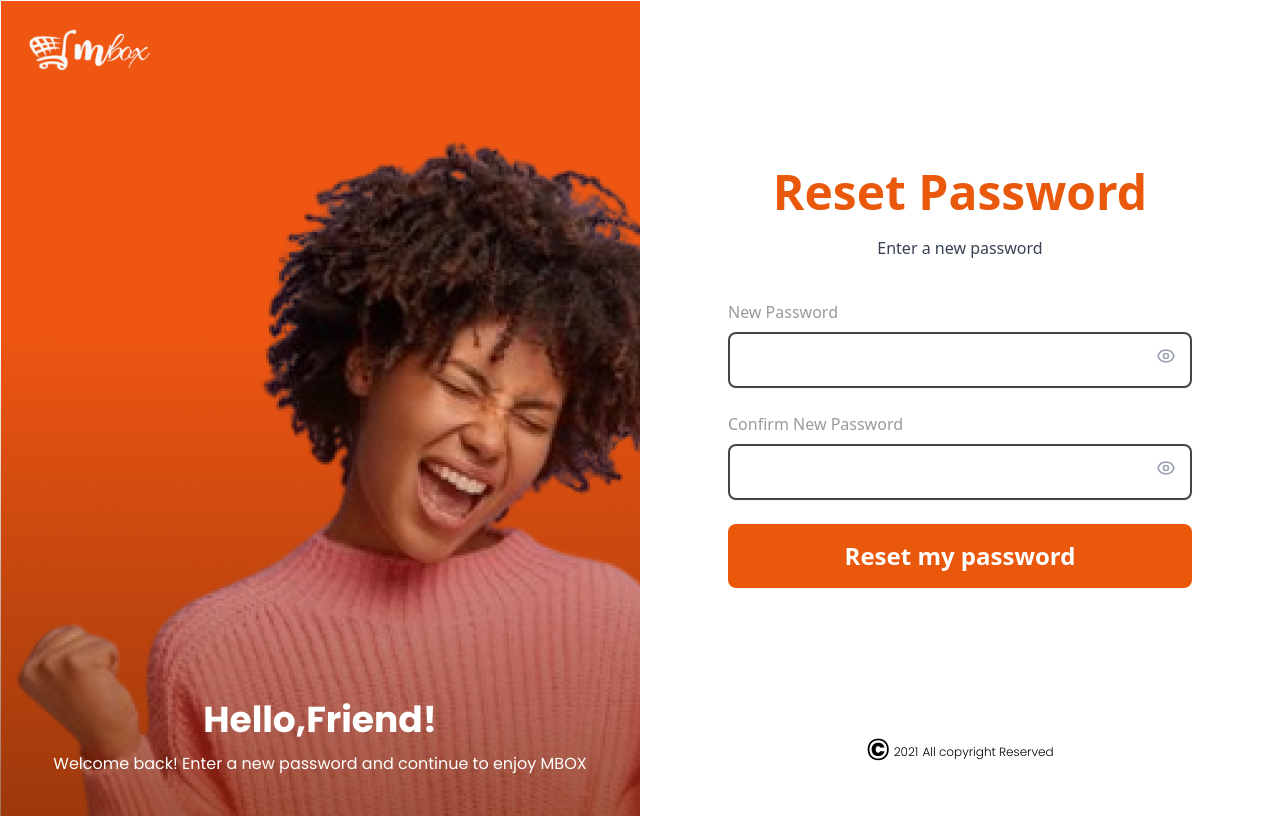
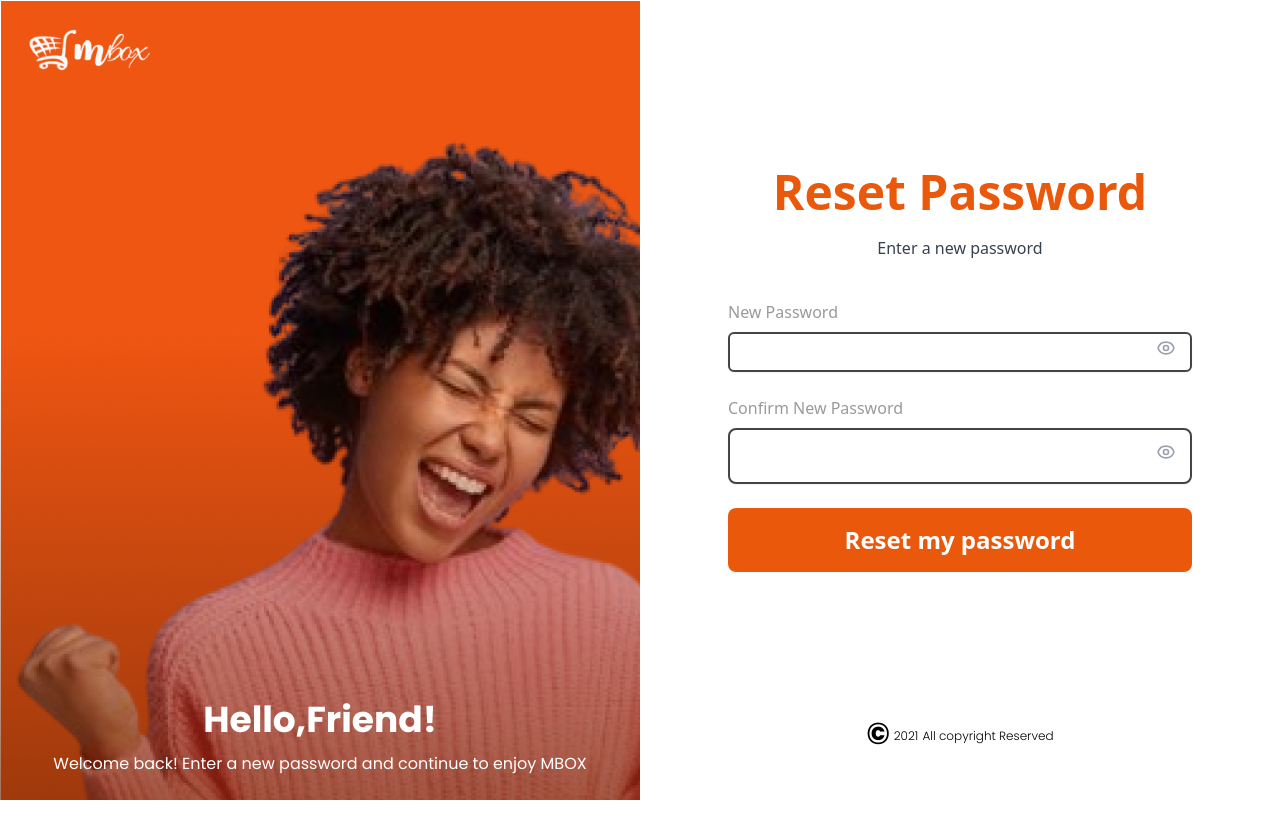
Before and after one commit to mbox-project/mbox-user, a React (Create React App) app: page /auth/reset-password in a window 1280 px wide. Built offline with nearby package versions, Linux system fonts and the light colour scheme.

Commit message:
commit message

```diff
--- a/src/pages/Auth/ResetPassword/index.jsx
+++ b/src/pages/Auth/ResetPassword/index.jsx
@@ -43,7 +43,7 @@ function ResetPassword() {
               <div className="relative">
                 <input
                   type="password"
-                  className="w-full p-4 pr-12 text-base lg:text-sm mt-2 border-[#444444] border-2 rounded-lg shadow-sm"
+                  className="w-full p-2 pr-12 text-base lg:text-sm mt-2 border-[#444444] border-2 rounded-md shadow-sm"
                 />
                 <span className="absolute inset-y-0 inline-flex items-center right-4">
                   <svg
```
